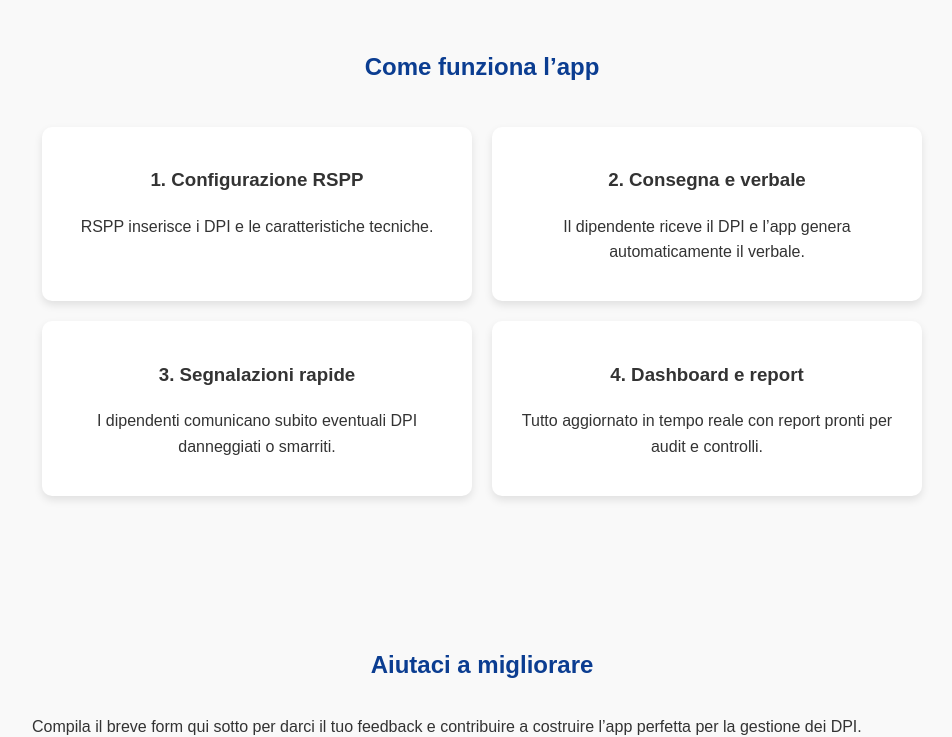
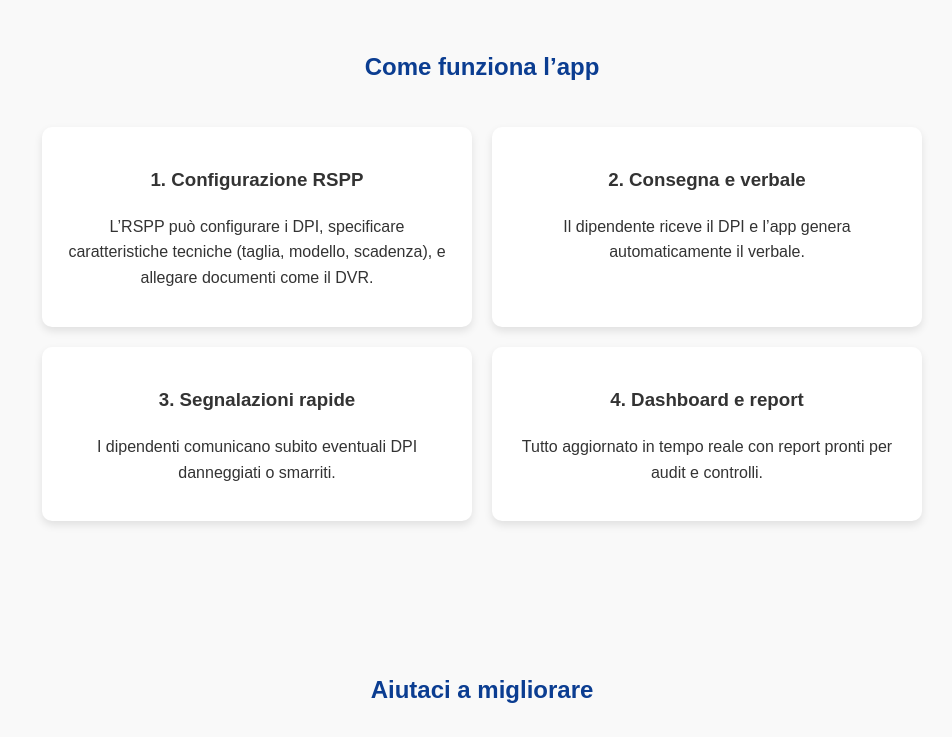
Before and after one commit to GianlucaProia/gestione-dpi-facile, a plain HTML site: page index.html in a window 1280 px wide. Shown: the part 1685-2422 px from the top of the page, without its empty margins (158-1110 px from the left). Drawn offline with Linux system fonts and the light colour scheme.

Commit message:
Update index.html

```diff
--- a/index.html
+++ b/index.html
@@ -143,7 +143,7 @@
     <div class="flow">
       <div class="flow-step">
         <h3>1. Configurazione RSPP</h3>
-        <p>RSPP inserisce i DPI e le caratteristiche tecniche.</p>
+        <p>L’RSPP può configurare i DPI, specificare caratteristiche tecniche (taglia, modello, scadenza), e allegare documenti come il DVR.</p>
       </div>
       <div class="flow-step">
         <h3>2. Consegna e verbale</h3>
```
